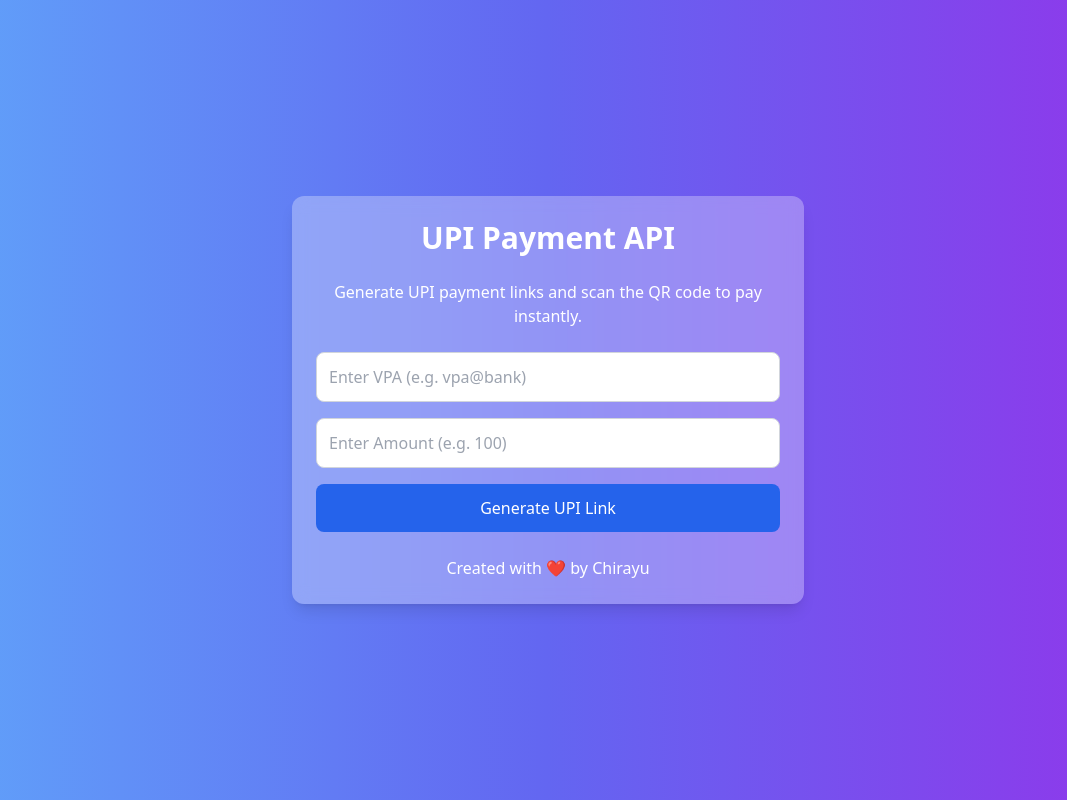
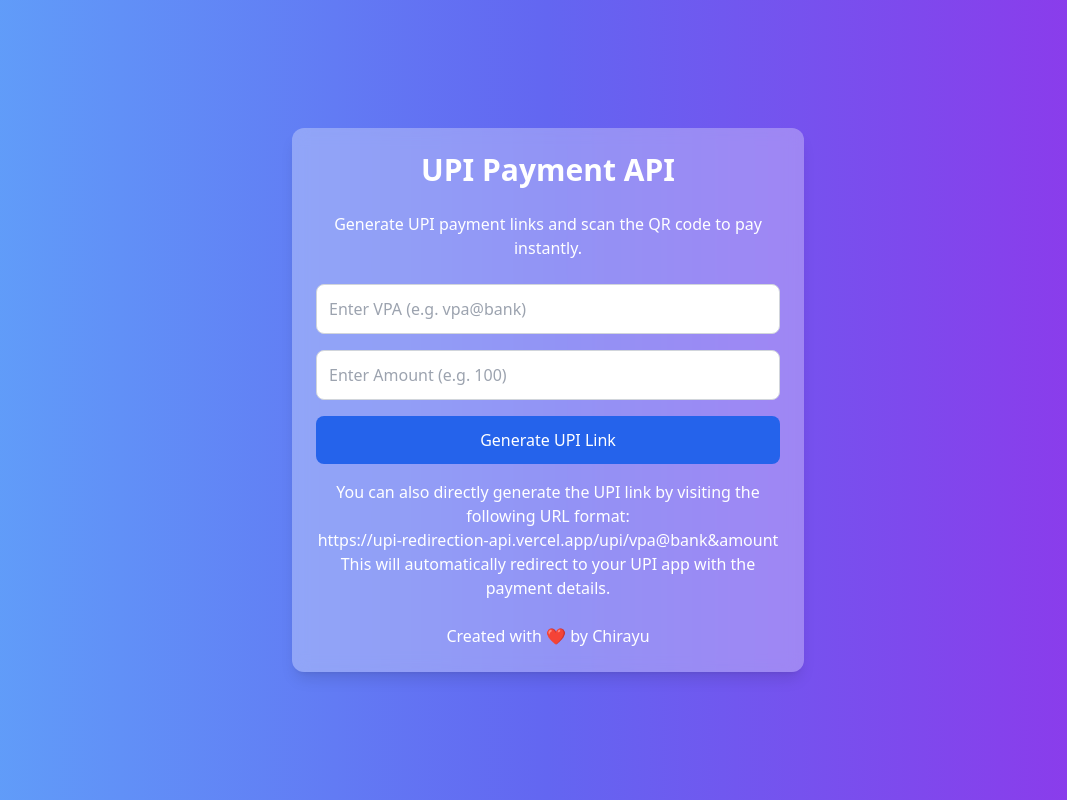
Before and after one commit to ChirayuSahu/upiRedirecionAPI, a Flask app: page / in a window 1280 px wide. Shown: the whole page, without its empty margins (92-1159 px from the left). Run offline with Flask 3, Linux system fonts and the light colour scheme; some libraries are stand-ins or nearby versions.

Commit message:
added API

```diff
--- a/templates/index.html
+++ b/templates/index.html
@@ -27,6 +27,11 @@
             <button type="submit" class="w-full p-3 bg-blue-600 text-white rounded-lg hover:bg-blue-700 focus:outline-none focus:ring-2 focus:ring-blue-500">
                 Generate UPI Link
             </button>
+            <div class="text-white">
+                <p>You can also directly generate the UPI link by visiting the following URL format:</p>
+                <p>https://upi-redirection-api.vercel.app/upi/vpa@bank&amount</p>
+                <p>This will automatically redirect to your UPI app with the payment details.</p>
+            </div>
         </form>
 
         <!-- Display QR Code and UPI Link -->
```
